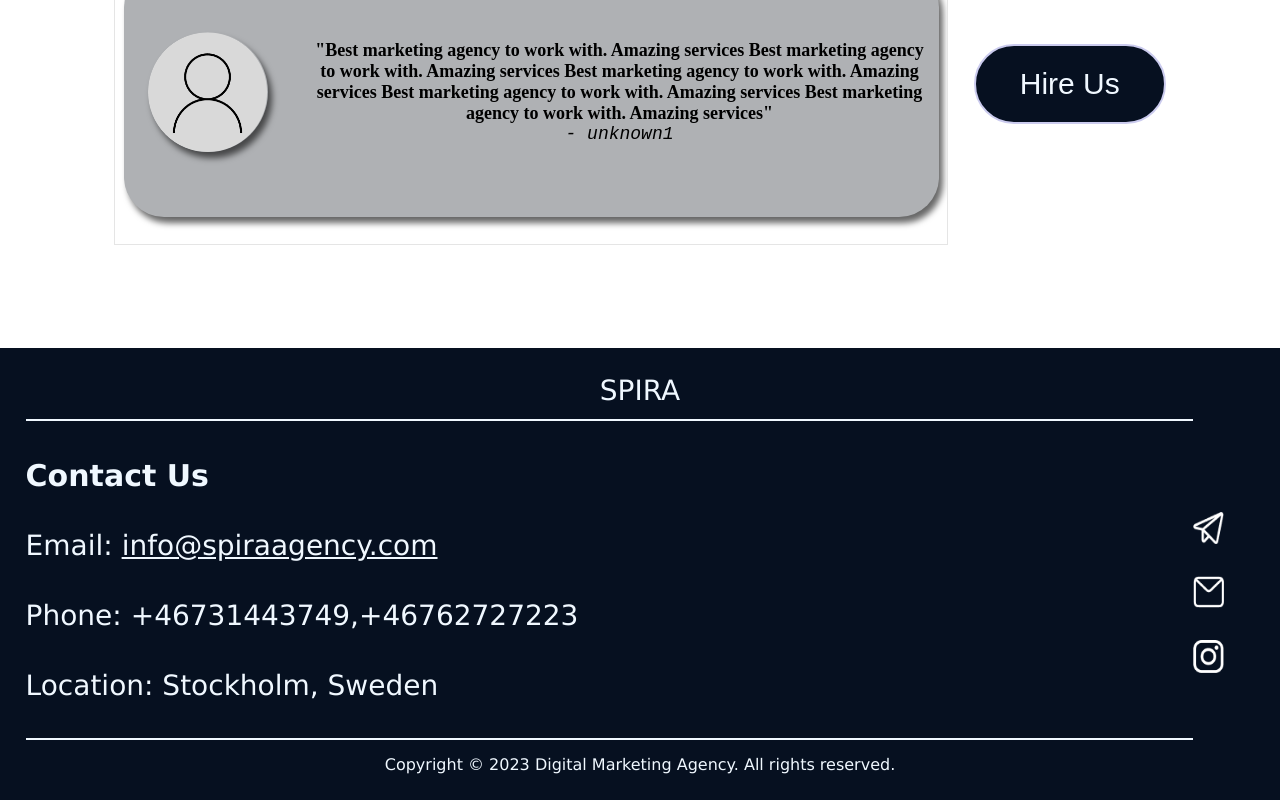
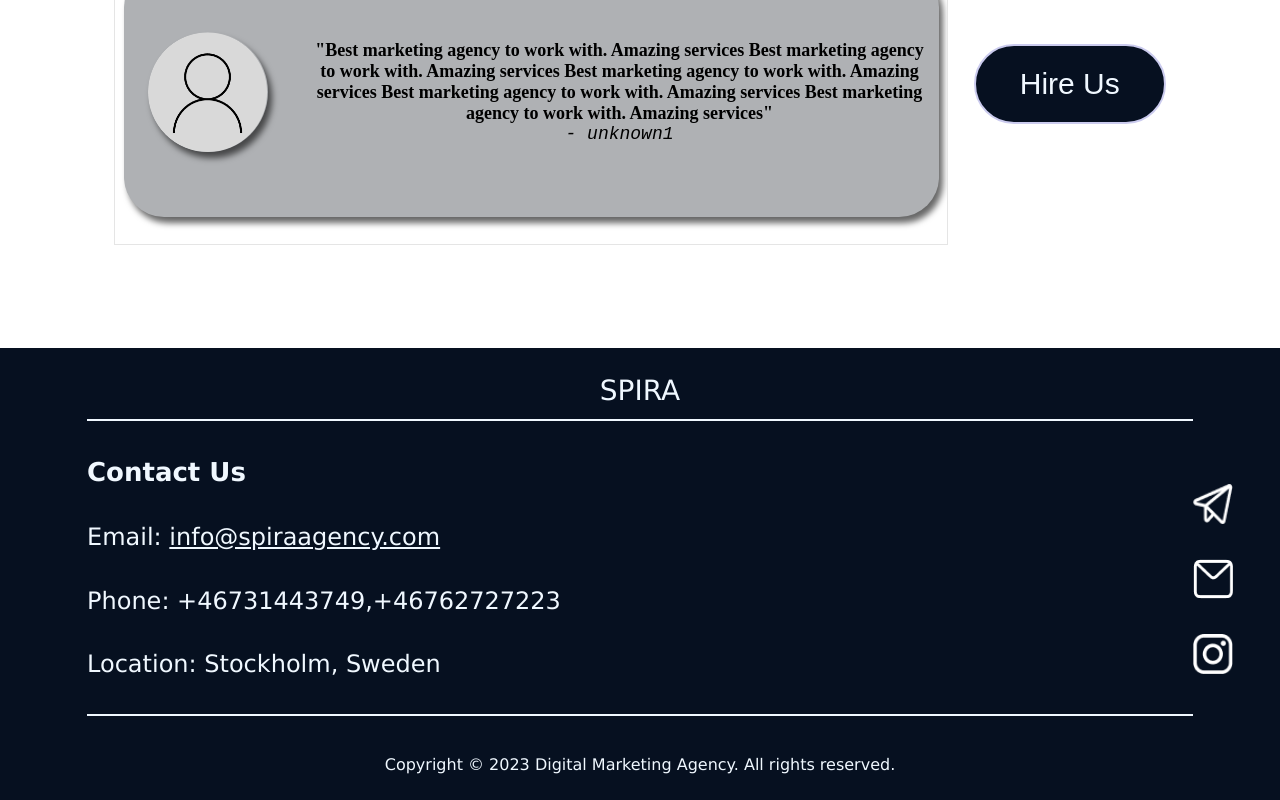
Before and after one commit to PaulTeshome/spira-site, a React (Create React App) app in the folder spira/: page / in a window 1280 px wide. Shown: the part 7394-8194 px from the top of the page. Built offline with nearby package versions, Linux system fonts and the light colour scheme.

Commit message:
Update Footer.css
responsiveness update

```diff
--- a/spira/src/components/Footer.css
+++ b/spira/src/components/Footer.css
@@ -1,5 +1,5 @@
 .spira-footer{
-    height: 400px;
+    height: 150px;
     width: 96%;
     padding: 2% 2%;
     background-color: #061020;
@@ -10,13 +10,13 @@
 
 .footer-title{
     color: aliceblue;
-    font-size: 28px;
+    font-size: 12px;
     font-family:'Lucida Sans', 'Lucida Sans Regular', 'Lucida Grande', 'Lucida Sans Unicode', Geneva, Verdana, sans-serif;
 }
 
 .footer-content{
     width: 100%;
-    height: 350px;
+    height: 100px;
     margin: 1% 0;
     color: aliceblue;
     display: flex;
@@ -31,8 +31,9 @@
     border-top:solid 2px aliceblue;
     border-bottom: solid 2px aliceblue ;
     height: 98%;
-    width:95%;
-    font-size: 28px;
+    width:90%;
+    margin-left: 5%;
+    font-size: 10px;
     font-family: 'Lucida Sans', 'Lucida Sans Regular', 'Lucida Grande', 'Lucida Sans Unicode', Geneva, Verdana, sans-serif;
     justify-content:space-evenly;
 }
@@ -41,9 +42,13 @@
     color: aliceblue;
 }
 
+.footer-contacts a:hover{
+    text-shadow: 1px 2px 6px #fff;
+}
+
 .footer-contacts-header{
     font-weight: bold;
-    font-size: 30px;
+    font-size: 12px;
 }
 
 .footer-links{
@@ -55,15 +60,60 @@
 }
 
 .footer-links img{
-    margin-top: 50%;
-    width:50%;
-    height: 50%;
+    width: 15px;
+    height: 15px;
 }
 
+.footer-links img:hover{
+    transform: scale(1.2,1.2);
+}
+
+.footer-links a{
+    margin-top: 30%;
+}
+
+.footer-end{
+    padding-top: 2%;
+    color: aliceblue;
+    font-size: 8px;
+    font-family:'Lucida Sans', 'Lucida Sans Regular', 'Lucida Grande', 'Lucida Sans Unicode', Geneva, Verdana, sans-serif;
+}
+
+@media only screen and (min-width: 850px) {
+    /* For desktop: */
+    .spira-footer{
+        height: 400px;
+    }
+
+    .footer-title{
+        font-size: 28px;
+    }
+
+    .footer-content{
+        height: 350px;
+
+    }
+
+    .footer-contacts{
+        font-size: 24px;
+    }
+
+    .footer-contacts-header{
+        font-size: 26px;
+    }
 
 
-.footer-end{
-    color: aliceblue;
-    font-size: 16px;
-    font-family:'Lucida Sans', 'Lucida Sans Regular', 'Lucida Grande', 'Lucida Sans Unicode', Geneva, Verdana, sans-serif;
+    .footer-links a{
+        margin-top: 50%;
+    }
+
+    .footer-links img{
+        width: 40px;
+        height: 40px;
+    }
+
+    .footer-end{
+        font-size: 16px;
+    }
+
 }
```
